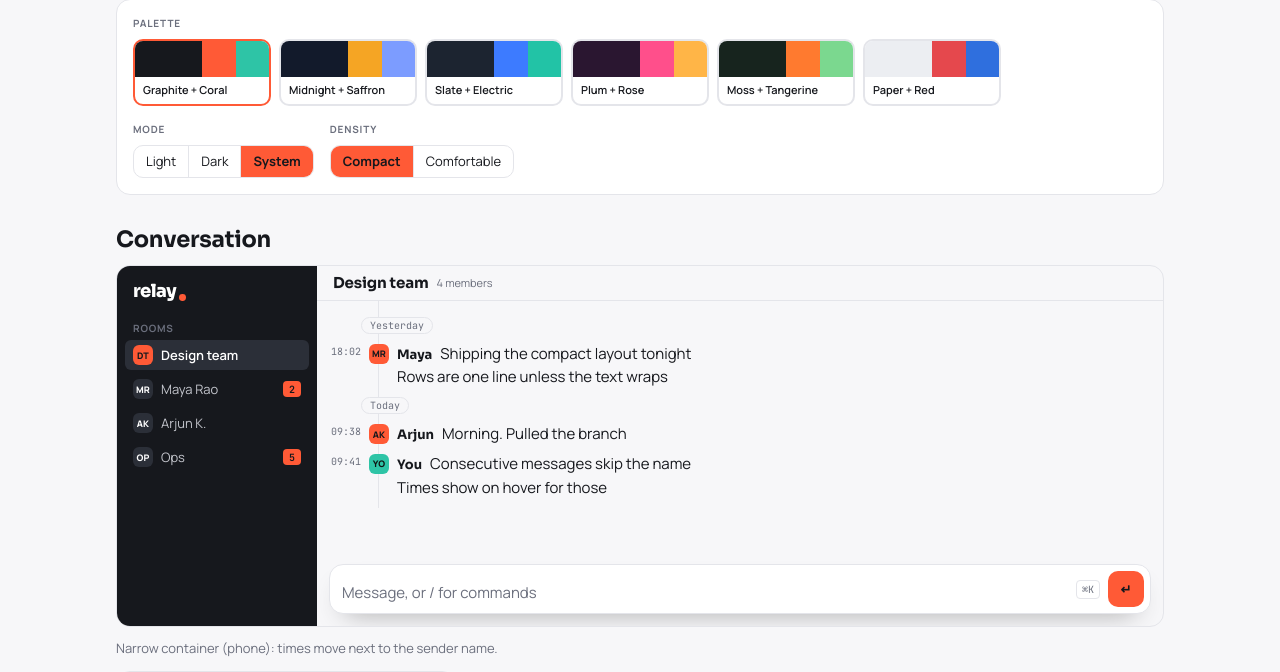
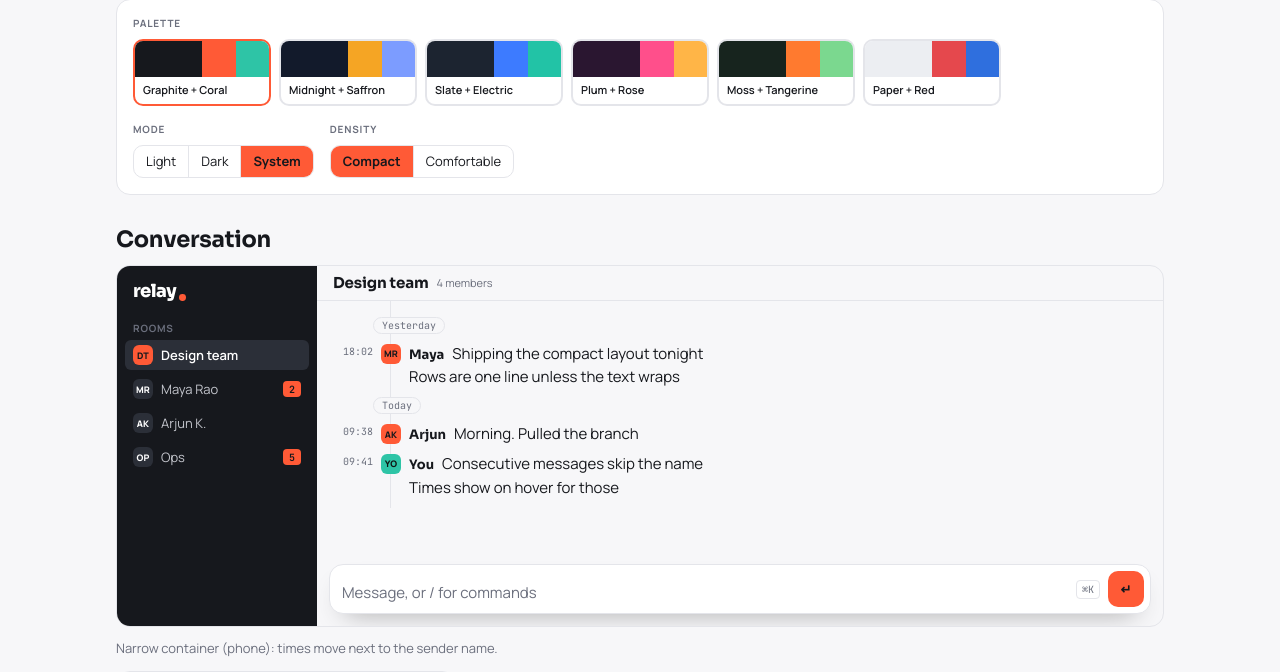
Before and after one commit to achuthvarghese/django-realtime-chat, a Django app: page /styleguide/ in a window 1280 px wide. Shown: the part 144-816 px from the top of the page. Run offline with Django 5.2, Linux system fonts and the light colour scheme; parts of the project's set-up code (start-up, migrations or seed data) failed here and were passed over.

Commit message:
fix(core): keep 12-hour times on one line in the transcript gutter

```diff
--- a/core/static/core/css/relay.css
+++ b/core/static/core/css/relay.css
@@ -329,7 +329,7 @@ img, svg { max-width: 100%; }
 .transcript::before {
     content: "";
     position: absolute;
-    left: 61px;
+    left: 73px;
     top: 0;
     bottom: 0;
     width: 1px;
@@ -338,7 +338,7 @@ img, svg { max-width: 100%; }
 .transcript__day {
     position: relative;
     align-self: flex-start;
-    margin: var(--space-2) 0 var(--space-2) 44px;
+    margin: var(--space-2) 0 var(--space-2) 56px;
     padding: 0 var(--space-2);
     border: 1px solid var(--line);
     border-radius: 99px;
@@ -350,7 +350,7 @@ img, svg { max-width: 100%; }
 
 .msg {
     display: grid;
-    grid-template-columns: 40px 20px minmax(0, 1fr);
+    grid-template-columns: 52px 20px minmax(0, 1fr);
     column-gap: var(--space-2);
     padding: var(--row-pad-y) var(--space-4) var(--row-pad-y) var(--space-1);
     line-height: var(--row-line);
@@ -362,6 +362,7 @@ img, svg { max-width: 100%; }
     font-size: 10px;
     color: var(--muted);
     text-align: right;
+    white-space: nowrap;
     padding-top: 2px;
 }
 .msg__node { position: relative; z-index: 1; margin-top: 1px; }
@@ -406,7 +407,8 @@ img, svg { max-width: 100%; }
     font-size: var(--text-md);
     line-height: 1.45;
 }
-.composer__input:focus { outline: none; }
+.composer__input:focus,
+.composer__input:focus-visible { outline: none; box-shadow: none; }
 .composer__input::placeholder { color: var(--muted); }
 .kbd {
     font-family: var(--font-mono);
```
